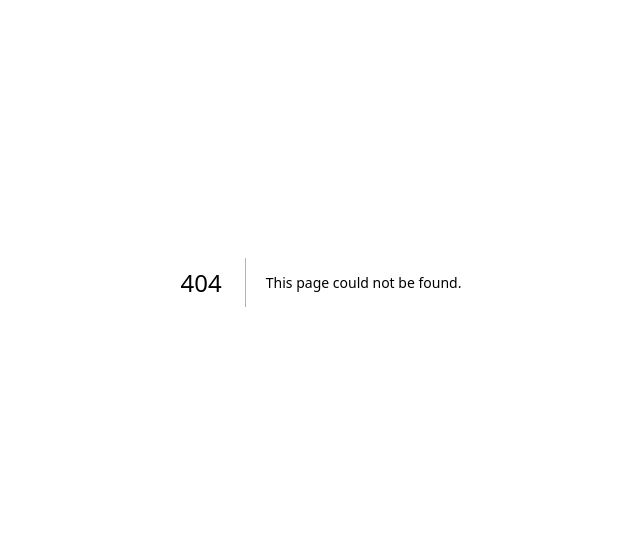
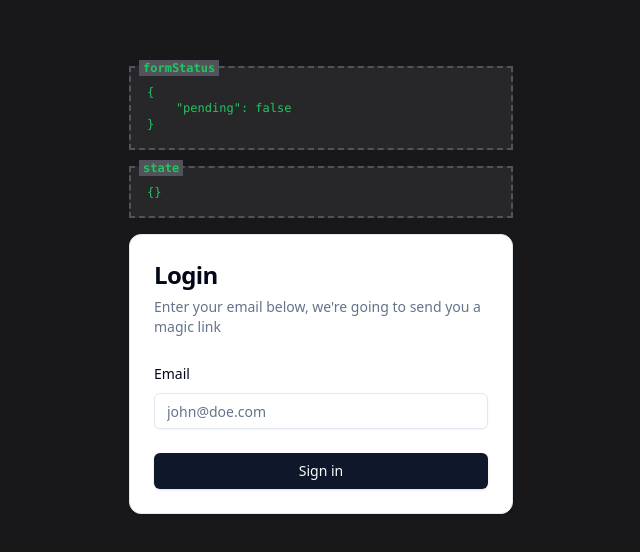
Before and after one commit to Schroedinger-Hat/peoplez, a Next.js app: page / in a window 1280 px wide. Before the commit this address had no page. Shown: the part 118-670 px from the top of the page, without its empty margins (319-959 px from the left). Built offline with nearby package versions, Linux system fonts and the light colour scheme.

Commit message:
Login page

```diff
--- /dev/null
+++ b/src/app/actions/sendMagicLink.ts
@@ -0,0 +1,13 @@
+"use server";
+
+export async function sendMagicLink(prevState: any, formData: FormData) {
+    // simulate some kind of data processing like persisting data
+    await new Promise((resolve) => setTimeout(resolve, 1000));
+
+    console.log("server action", formData);
+
+    return {
+        status: "success",
+        message: `Welcome, ${formData.email}`,
+    };
+}
--- a/src/app/layout.tsx
+++ b/src/app/layout.tsx
@@ -19,7 +19,9 @@ export default function RootLayout({
 }) {
     return (
         <html lang="en">
-        <body className={`font-sans ${inter.variable}`}>{children}</body>
+        <body className={`font-sans ${inter.variable}`}>
+        {children}
+        </body>
         </html>
     );
 }
--- a/src/app/legal/terms-of-service.tsx
+++ b/src/app/page.tsx
@@ -1,7 +1,76 @@
-export default function TermsOfService() {
+'use client'
+import {useFormStatus, useFormState} from 'react-dom'
+import {Card, CardContent, CardDescription, CardFooter, CardHeader, CardTitle} from "@/components/ui/card";
+import {Input} from "@/components/ui/input";
+import {Button} from "@/components/ui/button";
+import {z} from "zod";
+import {useForm} from "react-hook-form";
+import {zodResolver} from "@hookform/resolvers/zod";
+import {Form, FormControl, FormField, FormItem, FormLabel, FormMessage} from "@/components/ui/form";
+import {sendMagicLink} from "@/app/actions/sendMagicLink";
+import {DebugDisplay} from "@/components/debug/display";
+
+export default function HomePage() {
+    const form = useForm<z.infer<typeof formSchema>>({
+        resolver: zodResolver(formSchema),
+        defaultValues: {
+            email: "",
+        },
+    })
+    const [state, formAction] = useFormState(sendMagicLink, {})
+
     return (
-        <>
-            <h1>Terms of Service</h1>
-        </>
+        <main className="h-screen flex justify-center items-center bg-zinc-900">
+            <div>
+                <form action={form.handleSubmit(formAction)}>
+                    <LoginForm form={form} state={state}/>
+                </form>
+            </div>
+        </main>
+    );
+}
+
+const formSchema = z.object({
+    email: z
+        .string()
+        .email(),
+})
+
+export function LoginForm({form,state}) {
+    const formStatus = useFormStatus()
+
+    return (
+        <Form {...form}>
+            <DebugDisplay title={'formStatus'}>{formStatus}</DebugDisplay>
+            <DebugDisplay title={'state'}>{state}</DebugDisplay>
+            <Card className="max-w-sm">
+                <CardHeader>
+                    <CardTitle className="text-2xl">Login</CardTitle>
+                    <CardDescription>
+                        Enter your email below, we're going to send you a magic link
+                    </CardDescription>
+                </CardHeader>
+                <CardContent className="grid gap-4">
+                    <div className="grid gap-2">
+                        <FormField
+                            control={form.control}
+                            name="email"
+                            render={({field}) => (
+                                <FormItem>
+                                    <FormLabel>Email</FormLabel>
+                                    <FormControl>
+                                        <Input type={'email'} placeholder="john@doe.com" {...field} />
+                                    </FormControl>
+                                    <FormMessage/>
+                                </FormItem>
+                            )}
+                        />
+                    </div>
+                </CardContent>
+                <CardFooter>
+                    <Button className="w-full" type="submit">Sign in</Button>
+                </CardFooter>
+            </Card>
+        </Form>
     )
 }
--- a/src/app/signup/stepForm.tsx
+++ b/src/app/signup/stepForm.tsx
@@ -52,9 +52,9 @@ export function StepForm({form}) {
                             name="email"
                             render={({field}) => (
                                 <FormItem>
-                                    <FormLabel>Name</FormLabel>
+                                    <FormLabel>Email</FormLabel>
                                     <FormControl>
-                                        <Input placeholder="john@doe.com" {...field} />
+                                        <Input placeholder="john@doe.com" type={'email'} {...field} />
                                     </FormControl>
                                     <FormMessage/>
                                 </FormItem>
--- a/src/components/debug/display.tsx
+++ b/src/components/debug/display.tsx
@@ -1,5 +1,8 @@
-export function DebugDisplay({children}) {
+export function DebugDisplay({title,children}) {
     return (
-        <pre>{JSON.stringify(children, null, 4)}</pre>
+        <div className={'relative bg-zinc-800 p-4 border-2 border-dashed border-zinc-600 my-4 w-full'}>
+            { title && <span className={'absolute px-1 top-[-8px] left-2 bg-zinc-600 text-green-500 text-xs font-bold font-mono'}>{title}</span> }
+            <pre className={'text-green-500 text-xs font-light font-mono'}>{JSON.stringify(children, null, 4)}</pre>
+        </div>
     )
 }
--- /dev/null
+++ b/src/components/ui/card.tsx
@@ -0,0 +1,76 @@
+import * as React from "react"
+
+import { cn } from "@/lib/utils"
+
+const Card = React.forwardRef<
+  HTMLDivElement,
+  React.HTMLAttributes<HTMLDivElement>
+>(({ className, ...props }, ref) => (
+  <div
+    ref={ref}
+    className={cn(
+      "rounded-xl border bg-card text-card-foreground shadow",
+      className
+    )}
+    {...props}
+  />
+))
+Card.displayName = "Card"
+
+const CardHeader = React.forwardRef<
+  HTMLDivElement,
+  React.HTMLAttributes<HTMLDivElement>
+>(({ className, ...props }, ref) => (
+  <div
+    ref={ref}
+    className={cn("flex flex-col space-y-1.5 p-6", className)}
+    {...props}
+  />
+))
+CardHeader.displayName = "CardHeader"
+
+const CardTitle = React.forwardRef<
+  HTMLParagraphElement,
+  React.HTMLAttributes<HTMLHeadingElement>
+>(({ className, ...props }, ref) => (
+  <h3
+    ref={ref}
+    className={cn("font-semibold leading-none tracking-tight", className)}
+    {...props}
+  />
+))
+CardTitle.displayName = "CardTitle"
+
+const CardDescription = React.forwardRef<
+  HTMLParagraphElement,
+  React.HTMLAttributes<HTMLParagraphElement>
+>(({ className, ...props }, ref) => (
+  <p
+    ref={ref}
+    className={cn("text-sm text-muted-foreground", className)}
+    {...props}
+  />
+))
+CardDescription.displayName = "CardDescription"
+
+const CardContent = React.forwardRef<
+  HTMLDivElement,
+  React.HTMLAttributes<HTMLDivElement>
+>(({ className, ...props }, ref) => (
+  <div ref={ref} className={cn("p-6 pt-0", className)} {...props} />
+))
+CardContent.displayName = "CardContent"
+
+const CardFooter = React.forwardRef<
+  HTMLDivElement,
+  React.HTMLAttributes<HTMLDivElement>
+>(({ className, ...props }, ref) => (
+  <div
+    ref={ref}
+    className={cn("flex items-center p-6 pt-0", className)}
+    {...props}
+  />
+))
+CardFooter.displayName = "CardFooter"
+
+export { Card, CardHeader, CardFooter, CardTitle, CardDescription, CardContent }
```
